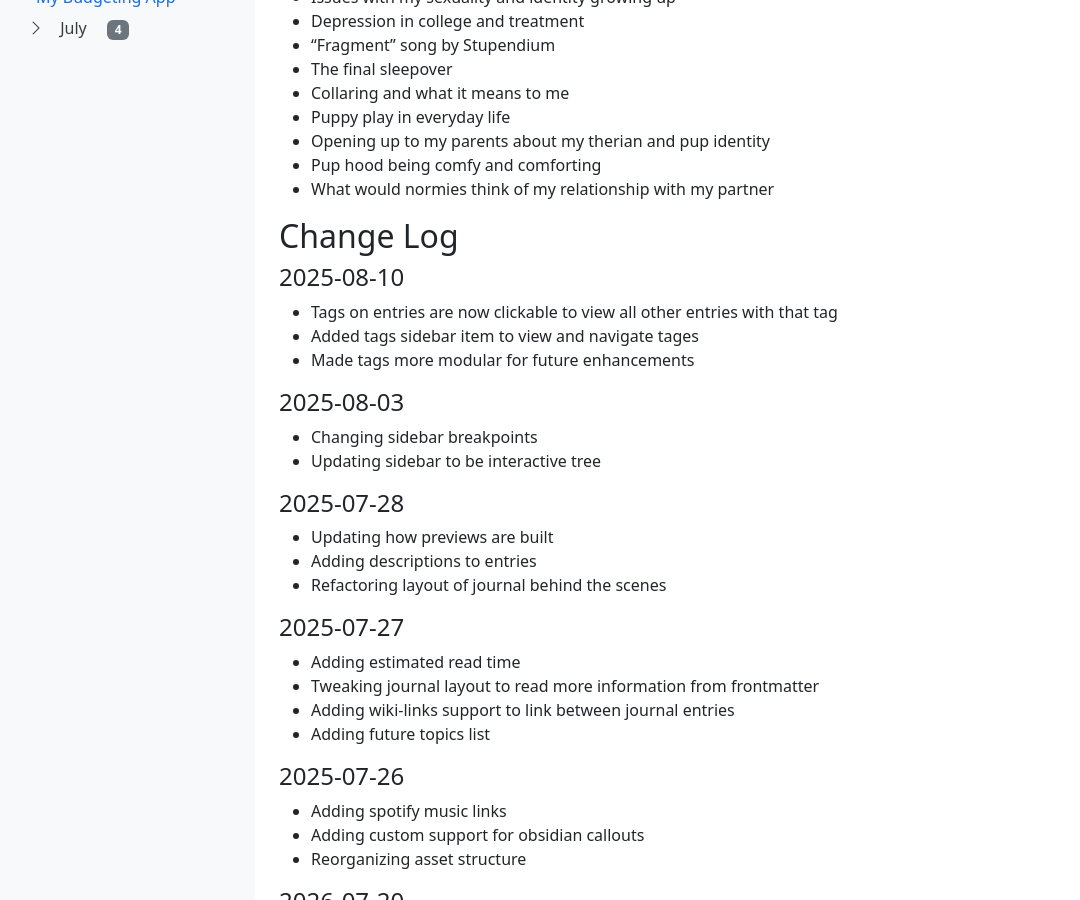
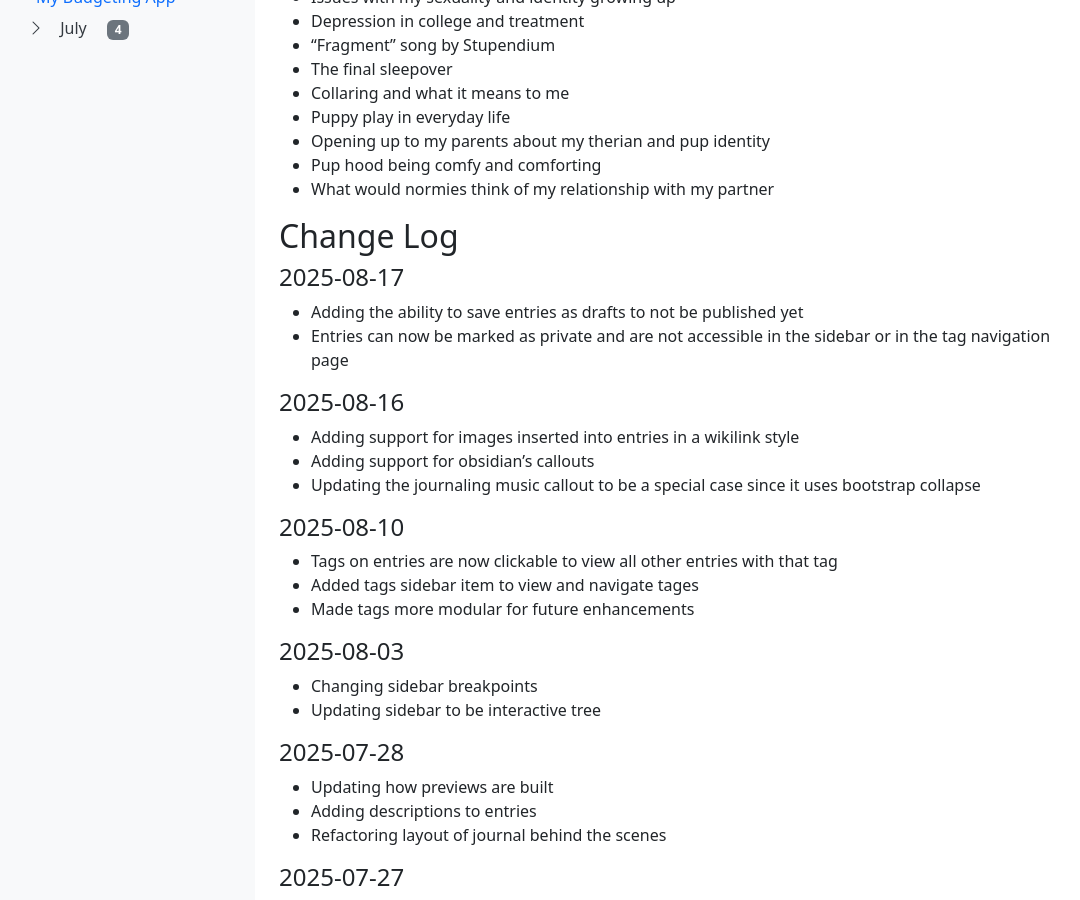
Before and after one commit to SabinDarkstone/SabinDarkstone.github.io, a Jekyll site: the page built from site/_journal/welcome.md, in a window 1280 px wide and 900 px high, scrolled down 448 px. Shown: the whole window, without its empty margins (106-1186 px from the left). Built offline with Jekyll 4.4.1, drawn with Linux system fonts in a browser that asks for light colours; comment, search, counter and statistics services are not loaded.

Commit message:
Updating changelog

```diff
--- a/site/_journal/welcome.md
+++ b/site/_journal/welcome.md
@@ -24,6 +24,15 @@ Welcome to my journal!
 - What would normies think of my relationship with my partner
 
 ## Change Log
+
+#### 2025-08-17
+- Adding the ability to save entries as drafts to not be published yet
+- Entries can now be marked as private and are not accessible in the sidebar or in the tag navigation page
+
+#### 2025-08-16
+- Adding support for images inserted into entries in a wikilink style
+- Adding support for obsidian's callouts
+- Updating the journaling music callout to be a special case since it uses bootstrap collapse
 
 #### 2025-08-10
 - Tags on entries are now clickable to view all other entries with that tag
```
